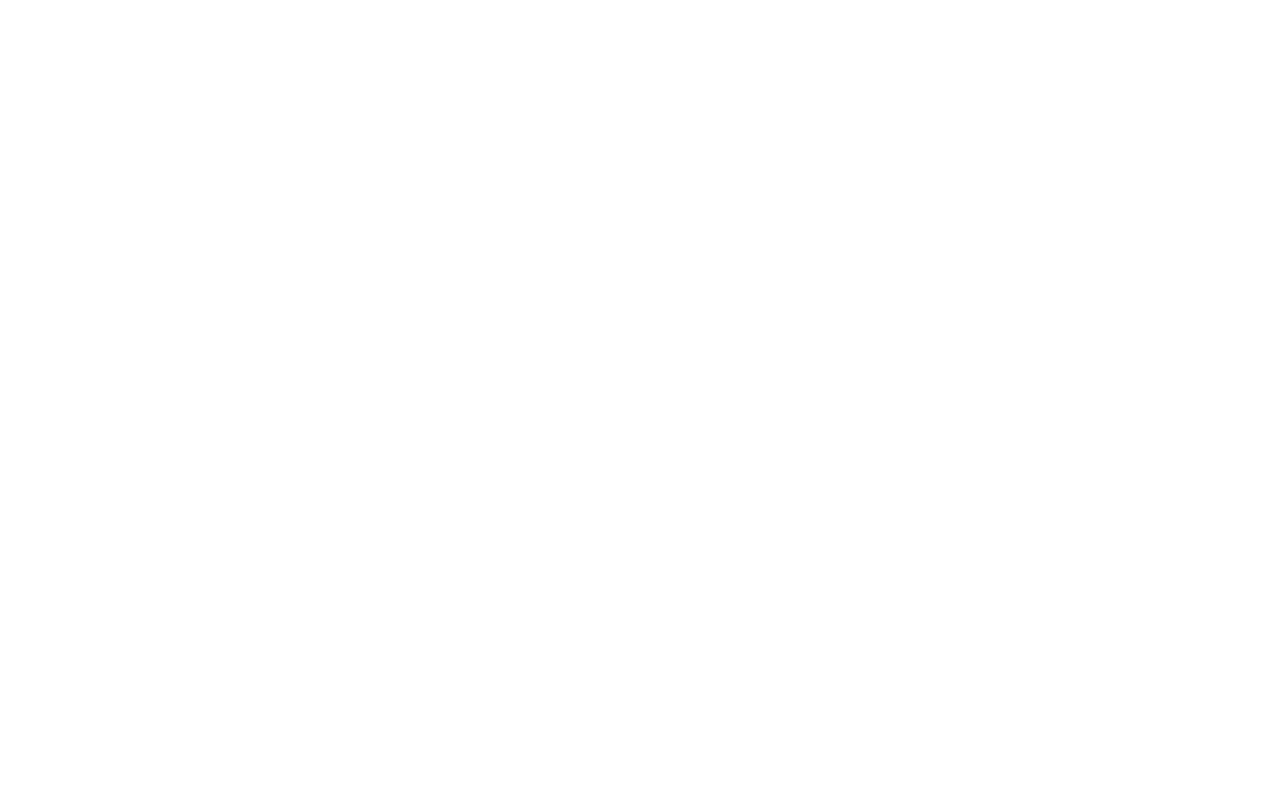
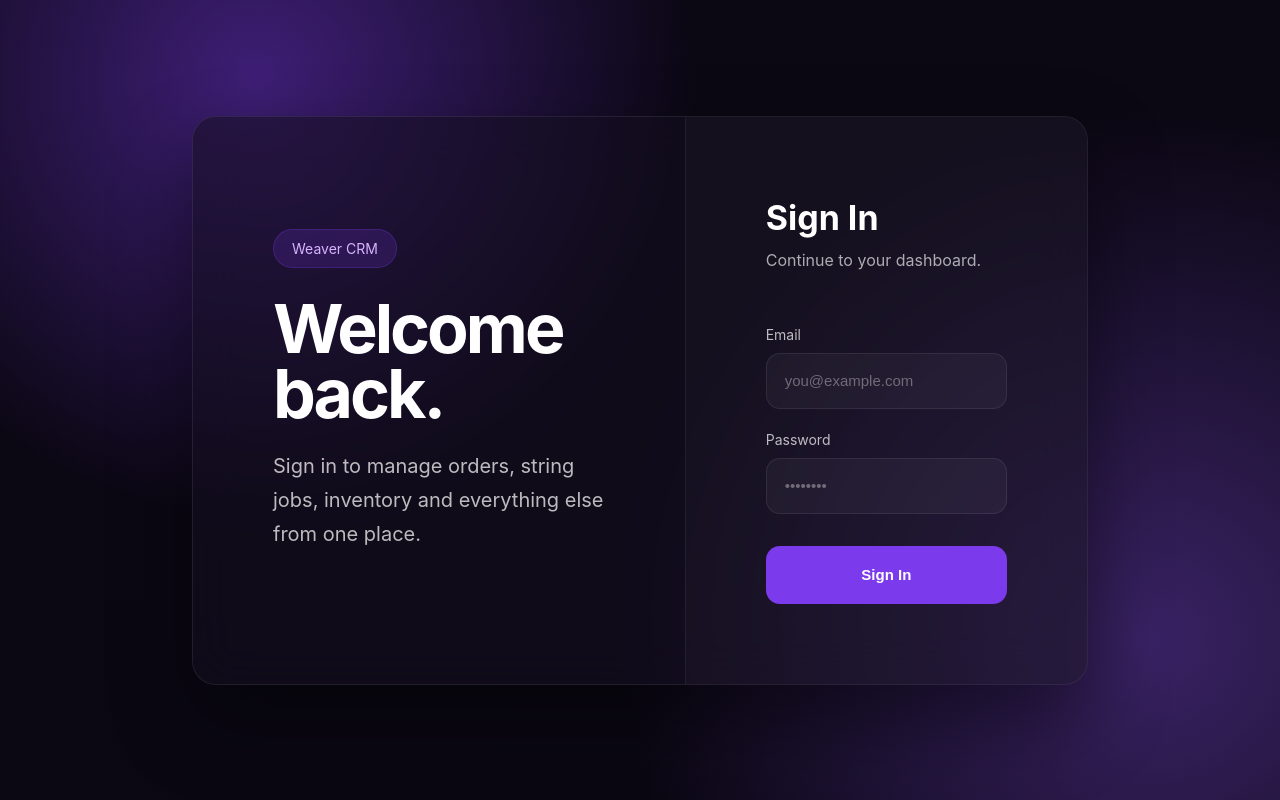
Before and after one commit to sebastian318se/weaver-crm, a React (Vite) app in the folder frontend/: page /login in a window 1280 px wide. Built offline with nearby package versions, Linux system fonts and the light colour scheme.

Commit message:
login page done too

```diff
--- /dev/null
+++ b/frontend/src/pages/Login/loginpage.css
@@ -0,0 +1,368 @@
+* {
+    box-sizing: border-box;
+}
+
+body {
+    margin: 0;
+    font-family:
+        Inter,
+        -apple-system,
+        BlinkMacSystemFont,
+        "Segoe UI",
+        sans-serif;
+}
+
+/* =====================================================
+   PAGE
+===================================================== */
+
+.loginPage {
+
+    position: relative;
+
+    min-height: 100vh;
+
+    display: flex;
+
+    justify-content: center;
+
+    align-items: center;
+
+    overflow: hidden;
+
+    background: #0e0918;
+
+    color: white;
+
+}
+
+/* =====================================================
+   BACKGROUND
+===================================================== */
+
+.loginBackground {
+
+    position: absolute;
+
+    inset: 0;
+
+    z-index: 0;
+
+    /* background-image:
+        url("/images/login-background.jpg"); */
+
+    background-size: cover;
+
+    background-position: center;
+
+    transform: scale(1.08);
+
+}
+
+.loginOverlay {
+
+    position: absolute;
+
+    inset: 0;
+
+    z-index: 1;
+
+    background:
+
+        radial-gradient(
+            circle at 20% 10%,
+            rgba(124,58,237,.45),
+            transparent 35%
+        ),
+
+        radial-gradient(
+            circle at 90% 80%,
+            rgba(146,84,252,.35),
+            transparent 40%
+        ),
+
+        linear-gradient(
+            rgba(10,7,18,.72),
+            rgba(10,7,18,.95)
+        );
+
+}
+
+.loginPage>*:not(.loginBackground):not(.loginOverlay) {
+
+    position: relative;
+
+    z-index: 2;
+
+}
+
+/* =====================================================
+   GLASS PANEL
+===================================================== */
+
+.loginContainer {
+
+    width: 70vw;
+
+    max-width: 1400px;
+
+    min-height: 70vh;
+
+    display: grid;
+
+    grid-template-columns: 1.1fr .9fr;
+
+    overflow: hidden;
+
+    border-radius: 24px;
+
+    background: rgba(20,16,32,.55);
+
+    border: 1px solid rgba(255,255,255,.08);
+
+    backdrop-filter: blur(24px);
+
+    box-shadow:
+        0 35px 80px rgba(0,0,0,.45);
+
+}
+
+/* =====================================================
+   LEFT
+===================================================== */
+
+.loginInfo {
+
+    display: flex;
+
+    flex-direction: column;
+
+    justify-content: center;
+
+    padding: 80px;
+
+}
+
+.loginBadge {
+
+    width: fit-content;
+
+    padding: 10px 18px;
+
+    border-radius: 999px;
+
+    background: rgba(124,58,237,.18);
+
+    border: 1px solid rgba(124,58,237,.25);
+
+    color: #d8b4fe;
+
+    font-size: 14px;
+
+}
+
+.loginTitle {
+
+    margin: 28px 0 0;
+
+    font-size: 68px;
+
+    line-height: .95;
+
+    letter-spacing: -3px;
+
+}
+
+.loginSubtitle {
+
+    margin-top: 24px;
+
+    max-width: 500px;
+
+    font-size: 20px;
+
+    line-height: 1.7;
+
+    color: rgba(255,255,255,.72);
+
+}
+
+/* =====================================================
+   FORM
+===================================================== */
+
+.loginFormWrapper {
+
+    display: flex;
+
+    flex-direction: column;
+
+    justify-content: center;
+
+    padding: 80px;
+
+    background: rgba(255,255,255,.02);
+
+    border-left: 1px solid rgba(255,255,255,.06);
+
+}
+
+.loginFormWrapper h2 {
+
+    margin: 0;
+
+    font-size: 34px;
+
+}
+
+.loginFormWrapper p {
+
+    margin-top: 12px;
+
+    color: rgba(255,255,255,.65);
+
+}
+
+.loginForm {
+
+    display: flex;
+
+    flex-direction: column;
+
+    gap: 22px;
+
+    margin-top: 40px;
+
+}
+
+.loginField {
+
+    display: flex;
+
+    flex-direction: column;
+
+    gap: 10px;
+
+}
+
+.loginField label {
+
+    font-size: 14px;
+
+    color: rgba(255,255,255,.72);
+
+}
+
+.loginField input {
+
+    height: 56px;
+
+    padding: 0 18px;
+
+    border-radius: 14px;
+
+    border: 1px solid rgba(255,255,255,.08);
+
+    background: rgba(255,255,255,.04);
+
+    color: white;
+
+    font-size: 15px;
+
+    outline: none;
+
+    transition: .25s;
+
+}
+
+.loginField input::placeholder {
+
+    color: rgba(255,255,255,.35);
+
+}
+
+.loginField input:focus {
+
+    border-color: #7c3aed;
+
+    background: rgba(255,255,255,.06);
+
+}
+
+.loginButton {
+
+    margin-top: 10px;
+
+    height: 58px;
+
+    border: none;
+
+    border-radius: 14px;
+
+    background: #7c3aed;
+
+    color: white;
+
+    font-size: 15px;
+
+    font-weight: 600;
+
+    cursor: pointer;
+
+    transition: .25s;
+
+}
+
+.loginButton:hover {
+
+    background: #9254fc;
+
+    transform: translateY(-2px);
+
+}
+
+.loginButton:active {
+
+    transform: scale(.98);
+
+}
+
+/* =====================================================
+   RESPONSIVE
+===================================================== */
+
+@media (max-width: 1000px) {
+
+    .loginContainer {
+
+        width: 92vw;
+
+        min-height: auto;
+
+        grid-template-columns: 1fr;
+
+    }
+
+    .loginInfo {
+
+        padding: 60px 40px 20px;
+
+    }
+
+    .loginFormWrapper {
+
+        padding: 40px;
+
+        border-left: none;
+
+        border-top: 1px solid rgba(255,255,255,.06);
+
+    }
+
+    .loginTitle {
+
+        font-size: 48px;
+
+    }
+
+}
--- a/frontend/src/pages/Login/loginpage.tsx
+++ b/frontend/src/pages/Login/loginpage.tsx
@@ -1,7 +1,81 @@
+import "./loginpage.css";
+
 export default function LoginPage() {
     return (
-        <div>
+        <main className="loginPage">
 
-        </div>
+            {/* Background */}
+
+            <div className="loginBackground" />
+            <div className="loginOverlay" />
+
+            <section className="loginContainer">
+
+                {/* Left Side */}
+
+                <div className="loginInfo">
+
+                    <span className="loginBadge">
+                        Weaver CRM
+                    </span>
+
+                    <h1 className="loginTitle">
+                        Welcome back.
+                    </h1>
+
+                    <p className="loginSubtitle">
+                        Sign in to manage orders, string jobs,
+                        inventory and everything else from one place.
+                    </p>
+
+                </div>
+
+                {/* Right Side */}
+
+                <div className="loginFormWrapper">
+
+                    <h2>
+                        Sign In
+                    </h2>
+
+                    <p>
+                        Continue to your dashboard.
+                    </p>
+
+                    <form className="loginForm">
+
+                        <div className="loginField">
+
+                            <label>Email</label>
+
+                            <input
+                                type="email"
+                                placeholder="you@example.com"
+                            />
+
+                        </div>
+
+                        <div className="loginField">
+
+                            <label>Password</label>
+
+                            <input
+                                type="password"
+                                placeholder="••••••••"
+                            />
+
+                        </div>
+
+                        <button className="loginButton">
+                            Sign In
+                        </button>
+
+                    </form>
+
+                </div>
+
+            </section>
+
+        </main>
     );
 }
```
